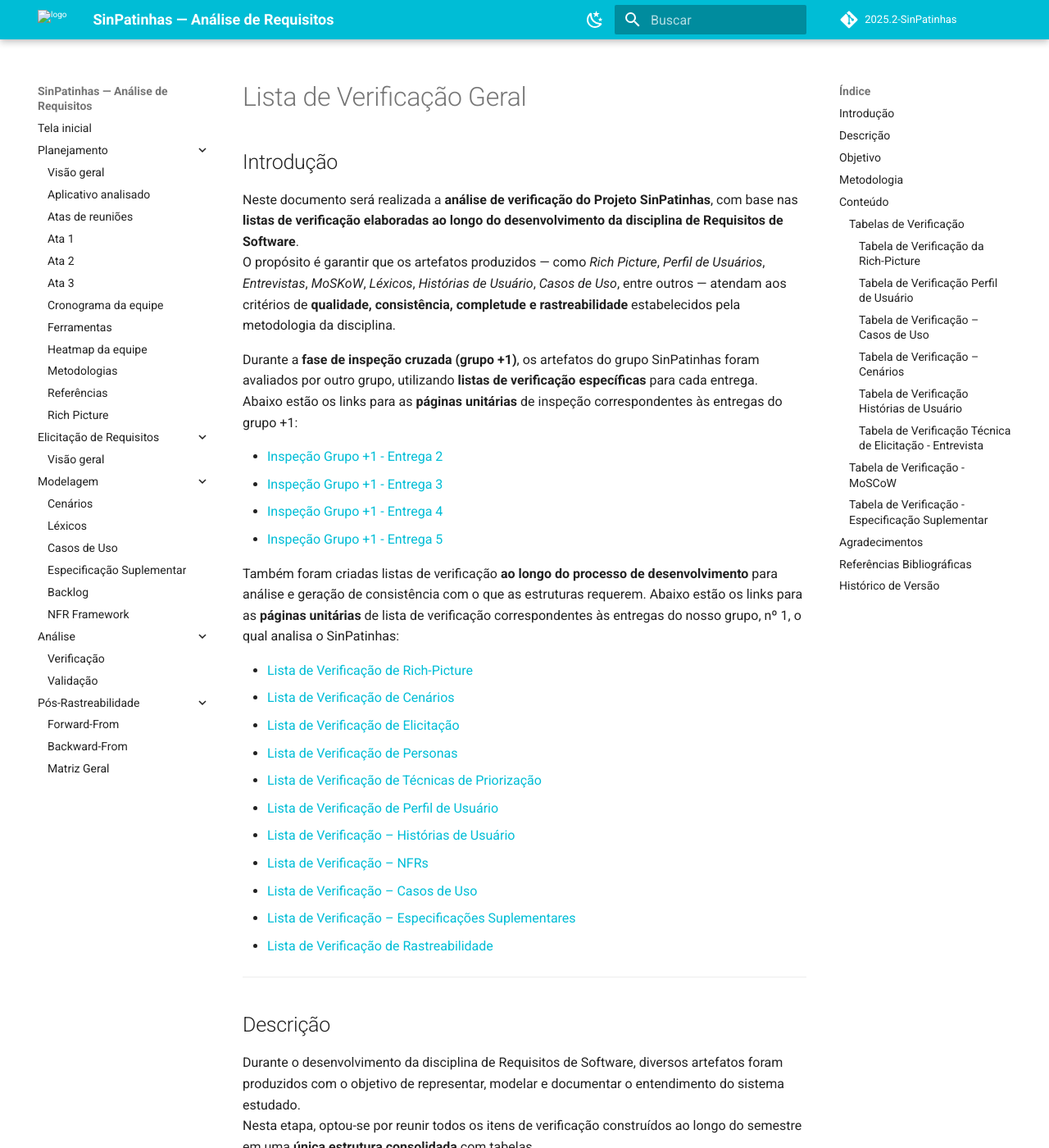
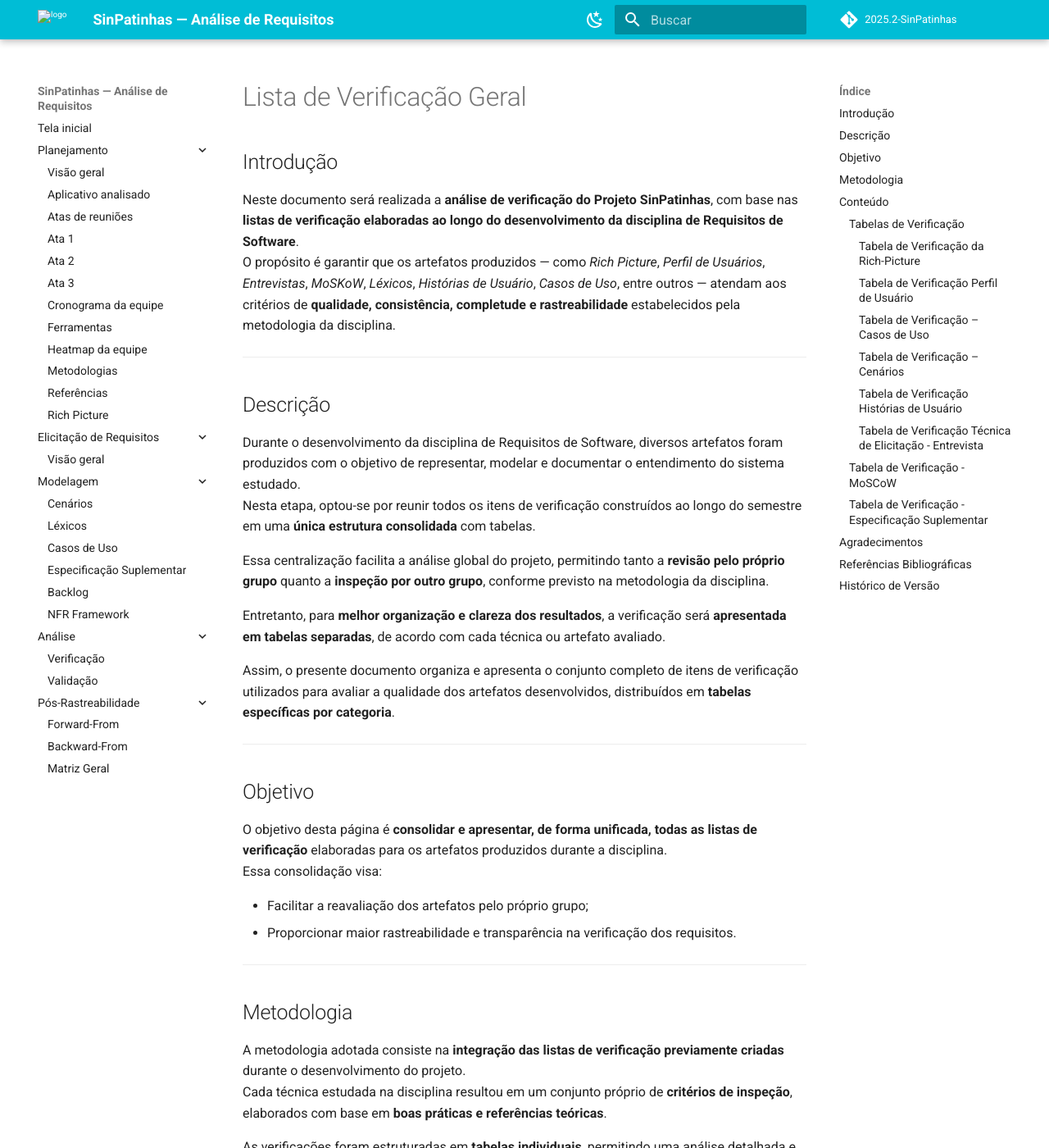
Before and after one commit to Requisitos-de-Software/2025.2-SinPatinhas, an MkDocs documentation site: the page built from docs/analise/verificacao_geral.md, in a window 1280 px wide and 1400 px high. Shown: the whole window at 82% size. Built offline with MkDocs 1.6.1 and Material for MkDocs 9.7.7, drawn with Linux system fonts in a browser that asks for light colours; comment, search, counter and statistics services are not loaded.

Commit message:
fix(general): Exclusão de linhas inúteis.

```diff
--- a/docs/analise/verificacao_geral.md
+++ b/docs/analise/verificacao_geral.md
@@ -3,29 +3,6 @@
 ## Introdução
 Neste documento será realizada a **análise de verificação do Projeto SinPatinhas**, com base nas **listas de verificação elaboradas ao longo do desenvolvimento da disciplina de Requisitos de Software**.
 O propósito é garantir que os artefatos produzidos — como *Rich Picture*, *Perfil de Usuários*, *Entrevistas*, *MoSKoW*, *Léxicos*, *Histórias de Usuário*, *Casos de Uso*, entre outros — atendam aos critérios de **qualidade, consistência, completude e rastreabilidade** estabelecidos pela metodologia da disciplina.
-
-Durante a **fase de inspeção cruzada (grupo +1)**, os artefatos do grupo SinPatinhas foram avaliados por outro grupo, utilizando **listas de verificação específicas** para cada entrega.
-Abaixo estão os links para as **páginas unitárias** de inspeção correspondentes às entregas do grupo +1:
-
-- [Inspeção Grupo +1 - Entrega 2](../inspecoes/inspecao_g2_e2.md)
-- [Inspeção Grupo +1 - Entrega 3](../inspecoes/inspecao_g2_e3.md)
-- [Inspeção Grupo +1 - Entrega 4](../inspecoes/inspecao_g2_e4.md)
-- [Inspeção Grupo +1 - Entrega 5](../inspecoes/inspecao_g2_e5.md)
-
-Também foram criadas listas de verificação **ao longo do processo de desenvolvimento** para análise e geração de consistência com o que as estruturas requerem.
-Abaixo estão os links para as **páginas unitárias** de lista de verificação correspondentes às entregas do nosso grupo, nº 1, o qual analisa o SinPatinhas:
-
-- [Lista de Verificação de Rich-Picture](../planejamento/rich-picture/lista_de_verificao.md)
-- [Lista de Verificação de Cenários](../elicitacao/listas_verificacao/lista_cenarios.md)
-- [Lista de Verificação de Elicitação](../elicitacao/listas_verificacao/lista_elicitacao.md)
-- [Lista de Verificação de Personas](../elicitacao/listas_verificacao/lista_personas.md)
-- [Lista de Verificação de Técnicas de Priorização](../elicitacao/listas_verificacao/lista_tecnicas_priorizacao.md)
-- [Lista de Verificação de Perfil de Usuário](../elicitacao/listas_verificacao/lista_verificacao_perfil_usuario.md)
-- [Lista de Verificação – Histórias de Usuário](../elicitacao/listas_verificacao/lv_hu.md)
-- [Lista de Verificação – NFRs](../modelagem/listas_verificacao/listas_verificacao_HUB_e_NFR.md)
-- [Lista de Verificação – Casos de Uso](../modelagem/listas_verificacao/listas_verificacaocasos_de_uso.md)
-- [Lista de Verificação – Especificações Suplementares](../modelagem/listas_verificacao/listas_verificacaoespecifi_suple.md)
-- [Lista de Verificação de Rastreabilidade](../elicitacao/listas_verificacao/lista_de_verificacao_rastreabilidade.md)
 
 ---
 
```
